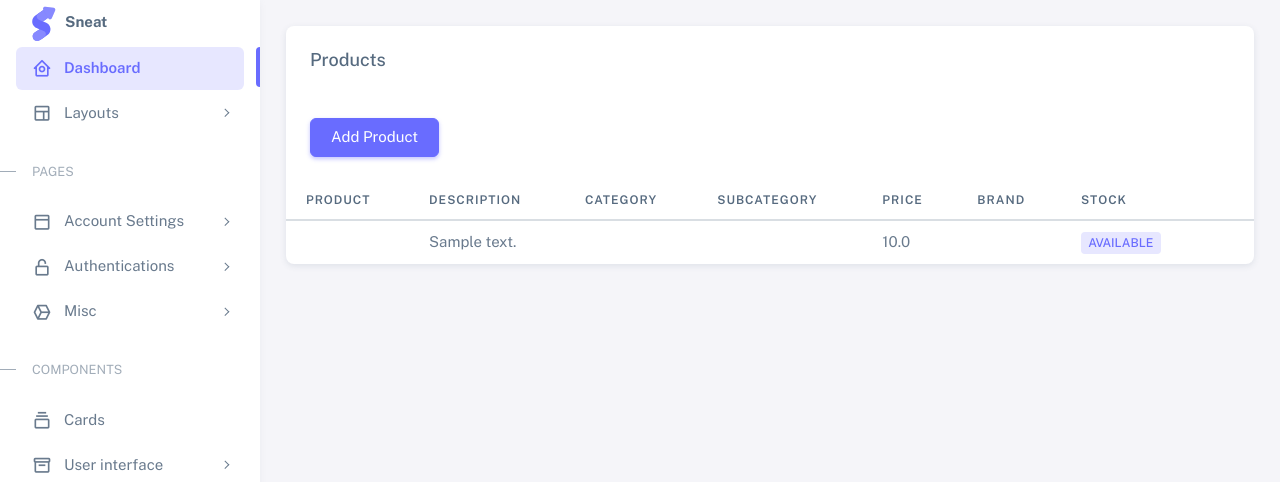
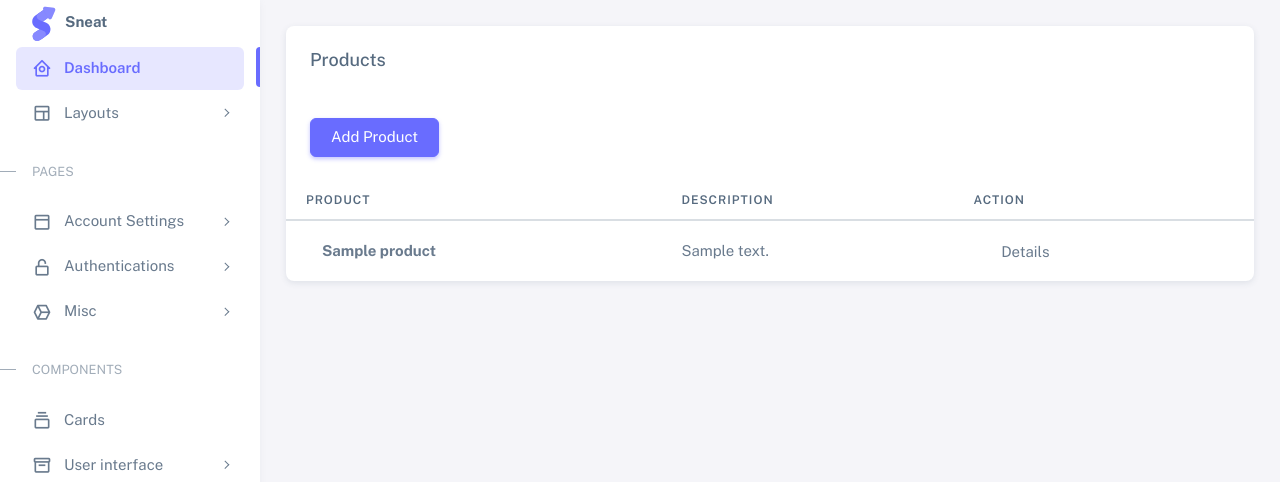
Before and after one commit to HarshPatel92/eElectronic_Project_work, a Django app: page /user/vendor/dashboard/ in a window 1280 px wide. Shown: the top 482 px of the page. Run offline with Django 4.2, Linux system fonts and the light colour scheme; a user stored in the database is signed in; tables that the repository leaves empty hold one stand-in row (values such as "Sample post").

Commit message:
detail page

```diff
--- a/product/urls.py
+++ b/product/urls.py
@@ -7,4 +7,5 @@
     path('delete_product/<int:pk>',ProductDeleteView.as_view(),name='delete_product'),
     path('product_list/',ProductListView.as_view(),name='product_list'),
     path('product_detail/<int:pk>',ProductDetailView.as_view(),name='product_detail'),
+
 ]
--- a/product/views.py
+++ b/product/views.py
@@ -43,4 +43,4 @@
     context_object_name = 'product_detail'
 
     def get(self, request, *args, **kwargs):
-        return render(request,self.template_name)
+        return render(request,self.template_name,{'product_detail':self.get_object()})
--- a/templates/product/product_list.html
+++ b/templates/product/product_list.html
@@ -25,7 +25,6 @@
                 <th>Product</th>
                 <th>Description</th>
                 <th>category</th>
-                <th>Status</th>
                 <th>Actions</th>
               </tr>
             </thead>
@@ -39,10 +38,7 @@
                 </td>
                 <td>{{product.description}}</td>
                 <td>{{product.category}}</td>
-                <td>{{product.subcategory}}</td>
-                <td>{{product.price}}</td>
-                <td>{{product.brand}}</td>
-                <td><span class="badge bg-label-primary me-1">Active</span></td>
+                {% comment %} <td><span class="badge bg-label-primary me-1">Active</span></td> {% endcomment %}
                 <td>
 
                   <div class="dropdown">
--- a/templates/user/Navbar.html
+++ b/templates/user/Navbar.html
@@ -214,14 +214,14 @@
               </ul>
             </li>
             <li class="menu-item">
-              <a href="javascript:void(0);" class="menu-link menu-toggle">
+              <a href="/user/login.html" class="menu-link menu-toggle">
                 <i class="menu-icon tf-icons bx bx-lock-open-alt"></i>
                 <div data-i18n="Authentications">Authentications</div>
               </a>
               <ul class="menu-sub">
                 <li class="menu-item">
                   <a
-                    href="auth-login-basic.html"
+                    href="{% url 'login' %}"
                     class="menu-link"
                     target="_blank"
                   >
@@ -230,7 +230,7 @@
                 </li>
                 <li class="menu-item">
                   <a
-                    href="auth-register-basic.html"
+                    href="#"
                     class="menu-link"
                     target="_blank"
                   >
--- a/templates/user/vendor_dashboard.html
+++ b/templates/user/vendor_dashboard.html
@@ -1,54 +1,7 @@
 {% extends './Base.html' %} {% load static %}
 <!DOCTYPE html>
 <html lang="en">
-  <head>
-    <link
-      rel="icon"
-      type="image/x-icon"
-      href="../assets/img/favicon/favicon.ico"
-    />
 
-    <!-- Fonts -->
-    <link rel="preconnect" href="https://fonts.googleapis.com" />
-    <link rel="preconnect" href="https://fonts.gstatic.com" crossorigin />
-    <link
-      href="https://fonts.googleapis.com/css2?family=Public+Sans:ital,wght@0,300;0,400;0,500;0,600;0,700;1,300;1,400;1,500;1,600;1,700&display=swap"
-      rel="stylesheet"
-    />
-
-    <!-- Icons. Uncomment required icon fonts -->
-    <link
-      rel="stylesheet"
-      href="{% static '/assets/vendor/fonts/boxicons.css' %}"
-    />
-
-    <!-- Core CSS -->
-    <link
-      rel="stylesheet"
-      href="{% static '/assets/vendor/css/core.css'%}"
-      class="template-customizer-core-css"
-    />
-    <link
-      rel="stylesheet"
-      href="{% static '/assets/vendor/css/theme-default.css'%}"
-      class="template-customizer-theme-css"
-    />
-
-    <link rel="stylesheet" href="{% static '/assets/vendor/css/demo.css'%}" />
-
-    <!-- Vendors CSS -->
-    <link
-      rel="stylesheet"
-      href="{% static '/assets/vendor/libs/perfect-scrollbar/perfect-scrollbar.css'%}"
-    />
-
-    <link
-      rel="stylesheet"
-      href="{% static '/assets/vendor/libs/apex-charts/apex-charts.css'%}"
-    />
-
-    <!-- Page CSS -->
-  </head>
 
   <body>
     {% block content %}
@@ -63,11 +16,7 @@
             <tr>
               <th>Product</th>
               <th>Description</th>
-              <th>category</th>
-              <th>subcategory</th>
-              <th>Price</th>
-              <th>Brand</th>
-              <th>Stock</th>
+              <th>Action</th>
               {% comment %} <th>Actions</th> {% endcomment %}
             </tr>
           </thead>
@@ -76,23 +25,18 @@
             <tr>
               <td>
                 <i class="fab fa-angular fa-lg text-danger me-3"></i>
-                <strong>{{product.pruduct_name}}</strong>
+                <strong>{{product.product_name}}</strong>
               </td>
               <td>{{product.description}}</td>
-              <td>{{product.category}}</td>
-              <td>{{product.subcategory}}</td>
 
-              <td>{{product.price}}</td>
-              <td>{{product.brand}}</td>
-              <td><span class="badge bg-label-primary me-1">Available</span></td>
+              {% comment %} <td><span class="badge bg-label-primary me-1">Active</span></td> {% endcomment %}
               <td>
-                {% comment %} <div class="dropdown">
-                  <a class="dropdown-item" href="" class="btn btn-secondary"
-                    ><i class="bx bx-edit-alt me-1" ></i> Update</a>
+                <div class="dropdown">
+                  <a class="dropdown-item" href="{% url 'product_detail' product.id %}"
+                    ><i class="bx bx-select me-1"></i> Details</a
+                  >
 
-                  <a class="dropdown-item" href="#" class="btn btn-danger"
-                    ><i class="bx bx-trash me-1"></i> Delete</a>
-                </div> {% endcomment %}
+                </div>
               </td>
             </tr>
 
--- a/user/views.py
+++ b/user/views.py
@@ -4,7 +4,7 @@
 from .forms import UserRegisterForm,VendorRegisterForm,AdminRegisterForm
 from django.contrib.auth import login
 from django.contrib.auth.views import LoginView,LogoutView
-from django.views.generic import ListView
+from django.views.generic import ListView,TemplateView
 from product.models import Product
 from django.contrib.auth.decorators import login_required
 from django.utils.decorators import method_decorator
@@ -83,11 +83,10 @@
     template_name = 'user/vendor_dashboard.html'
 
 @method_decorator([login_required(login_url='/user/login/'),admin_required],name='dispatch')
-class AdminDashboardView(ListView):
+class AdminDashboardView(TemplateView):
 
     template_name = 'user/admin_dashboard.html'
 
 @method_decorator([login_required(login_url='/user/login/'),user_required],name='dispatch')
-class UserDashboardView(ListView):
+class UserDashboardView(TemplateView):
     template_name = 'user/user_dashboard.html'
-    context_object_name = 'user_dashboard'
```
Also changed, not shown: templates/product/create_category.html (added, +68 -0 lines), templates/product/product_detail.html (+44 -23 lines), product/forms.py (line endings or trailing spaces).
